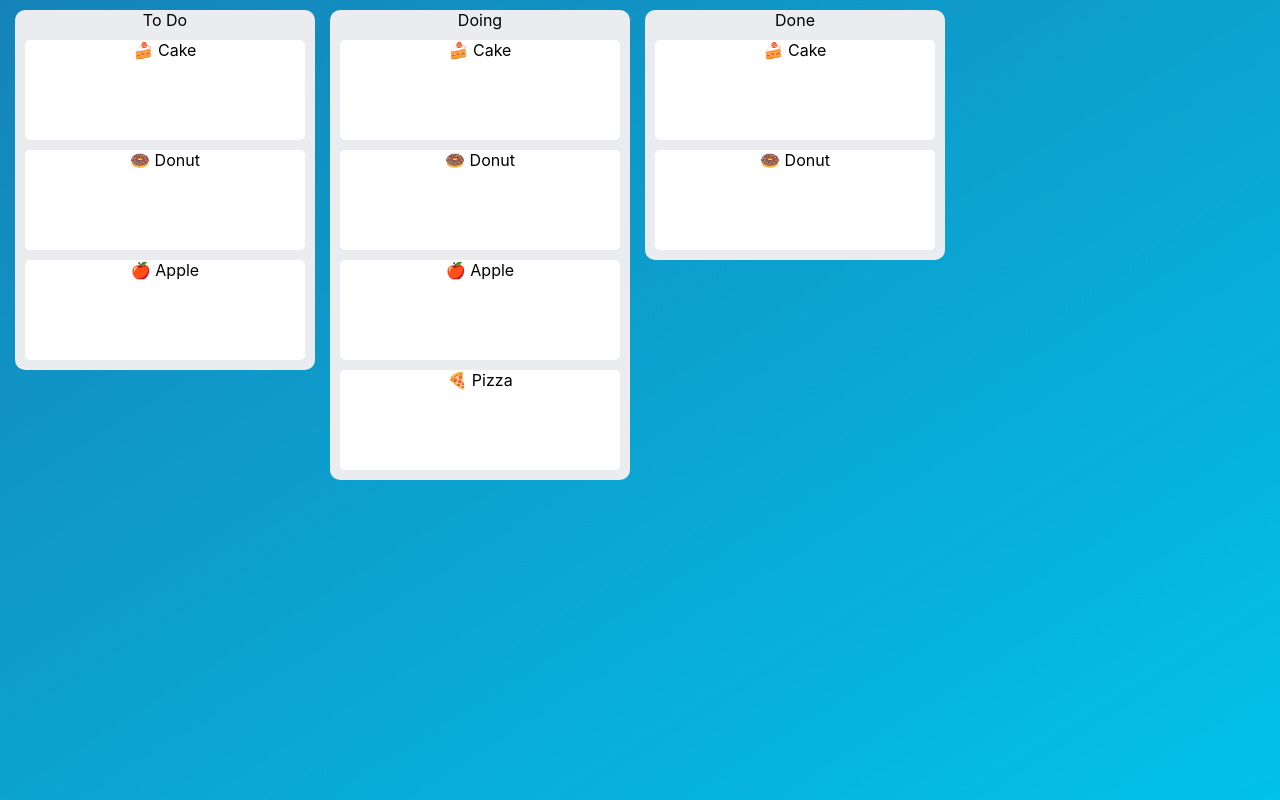
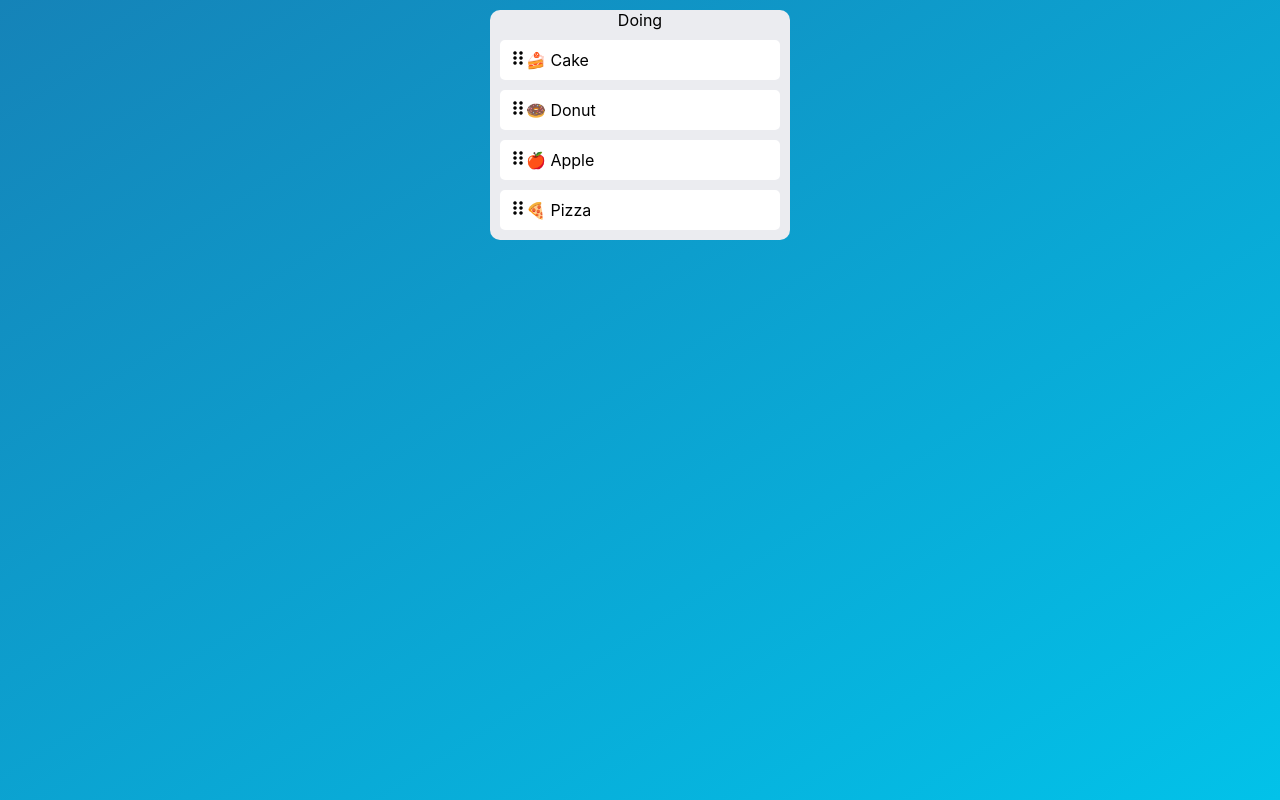
Before and after one commit to notblong/my-draggable-list, a React (Create React App) app: page / in a window 1280 px wide. Built offline with nearby package versions, Linux system fonts and the light colour scheme.

Commit message:
+cursor draggle when hover +icon draggable +preview mode when dragging

```diff
--- a/src/components/board/Board.js
+++ b/src/components/board/Board.js
@@ -5,19 +5,9 @@ import './Board.css';
 function Board() {
 	const [columns, setcolumns] = useState([
 		{
-			uuid: '1',
-			name: 'To Do',
-			cards: ["🍰 Cake", "🍩 Donut", "🍎 Apple"]
-		},
-		{
 			uuid: '2',
 			name: 'Doing',
 			cards: ["🍰 Cake", "🍩 Donut", "🍎 Apple", "🍕 Pizza"]
-		},
-		{
-			uuid: '3',
-			name: 'Done',
-			cards: ["🍰 Cake", "🍩 Donut"]
 		},
 	]);
 
--- a/src/components/column/Column.css
+++ b/src/components/column/Column.css
@@ -4,7 +4,7 @@
   width: 300px;
   height: max-content;
   min-height: 140px;
-  margin-left: 15px;
+  margin: auto;
   background: #ebecf0;
 }
 
--- a/src/components/column/Column.js
+++ b/src/components/column/Column.js
@@ -1,4 +1,5 @@
 import { useState } from 'react';
+import PreviewCard from '../preview-card/PreviewCard';
 import WorkCard from '../work-card/WorkCard';
 import './Column.css';
 
@@ -8,6 +9,7 @@ function Column(props) {
   const [cards, setCards] = useState(column.cards);
   const [dragItem, setDragItem] = useState(null);
   const [dragItemIdx, setDragItemIdx] = useState(null);
+  const [dragOverIdx, setDragOverIdx] = useState(null);
 
   const onDragStart = (e, index) => {
     console.log(`[${column.uuid}] on drag [${cards[index]}]`);
@@ -21,14 +23,16 @@ function Column(props) {
   const onDragOver = (e, index) => {
     e.preventDefault();
     console.log(`[${column.uuid}] drag from [${dragItemIdx}] to [${index}]`);
+    setDragOverIdx(index);
     let tmp = cards.filter(c => c !== dragItem);
     tmp.splice(index, 0, dragItem);
     setCards(tmp);
   }
 
-  const onDragEnd = () => {
+  const onDragEnd = (e) => {
     setDragItem(null);
     setDragItemIdx(null);
+    setDragOverIdx(null);
     console.log(`[${column.uuid}] drag end`);
   }
 
@@ -41,9 +45,13 @@ function Column(props) {
             <div
               draggable
               onDragStart={e => onDragStart(e, idx)}
-              onDragEnd={onDragEnd}
+              onDragEnd={e => onDragEnd(e)}
             >
-              <WorkCard name={card}></WorkCard>
+              {dragOverIdx !== idx && <WorkCard name={card}></WorkCard>}
+              {dragOverIdx === idx && <PreviewCard></PreviewCard>}
+
+              {/* <WorkCard name={card}></WorkCard>
+              <PreviewCard></PreviewCard> */}
             </div>
           </li>
         ))}
--- /dev/null
+++ b/src/components/preview-card/PreviewCard.css
@@ -0,0 +1,7 @@
+.preview {
+  background: #ffffff00;
+  border-radius: 5px;
+  border: 2px dashed #00b5ff33;
+  padding: 18px 10px;
+  margin: 10px;
+}
--- /dev/null
+++ b/src/components/preview-card/PreviewCard.js
@@ -0,0 +1,11 @@
+import './PreviewCard.css';
+
+function PreviewCard(props) {
+
+  return (
+    <div className='preview'>
+    </div>
+  );
+}
+
+export default PreviewCard;
--- a/src/components/work-card/WorkCard.css
+++ b/src/components/work-card/WorkCard.css
@@ -1,7 +1,25 @@
 .work-card {
-  width: 280px;
-  height: 100px;
+  background: #ffffff;
+  text-align: initial;
   border-radius: 5px;
-  background: #ffffff;
+  padding: 10px 10px;
   margin: 10px;
 }
+
+.work-card:hover {
+  cursor: all-scroll;
+}
+
+.work-card:active:hover {
+  cursor: all-scroll;
+}
+
+.draggable-icon {
+  background-image: url("../../assets/YsaOooNDgdX.png");
+  background-position: 0px -225px;
+  background-size: auto;
+  width: 16px;
+  height: 16px;
+  background-repeat: no-repeat;
+  display: inline-block;
+}
--- a/src/components/work-card/WorkCard.js
+++ b/src/components/work-card/WorkCard.js
@@ -1,9 +1,11 @@
 import './WorkCard.css';
 
 function WorkCard(props) {
-  const name = props.name ?? 'Untitled task'
+  const name = props.name ?? 'Untitled task';
+
   return (
     <div className='work-card'>
+      <div className='draggable-icon'></div>
       {name}
     </div>
   );
--- a/src/services/drag-service.js
+++ /dev/null
@@ -1,3 +0,0 @@
-export function Drag(columns, from, to) {
-
-}
```
Also changed, not shown: src/assets/YsaOooNDgdX.png (added), src/assets/cjuaSxsxoTC.png (added).
